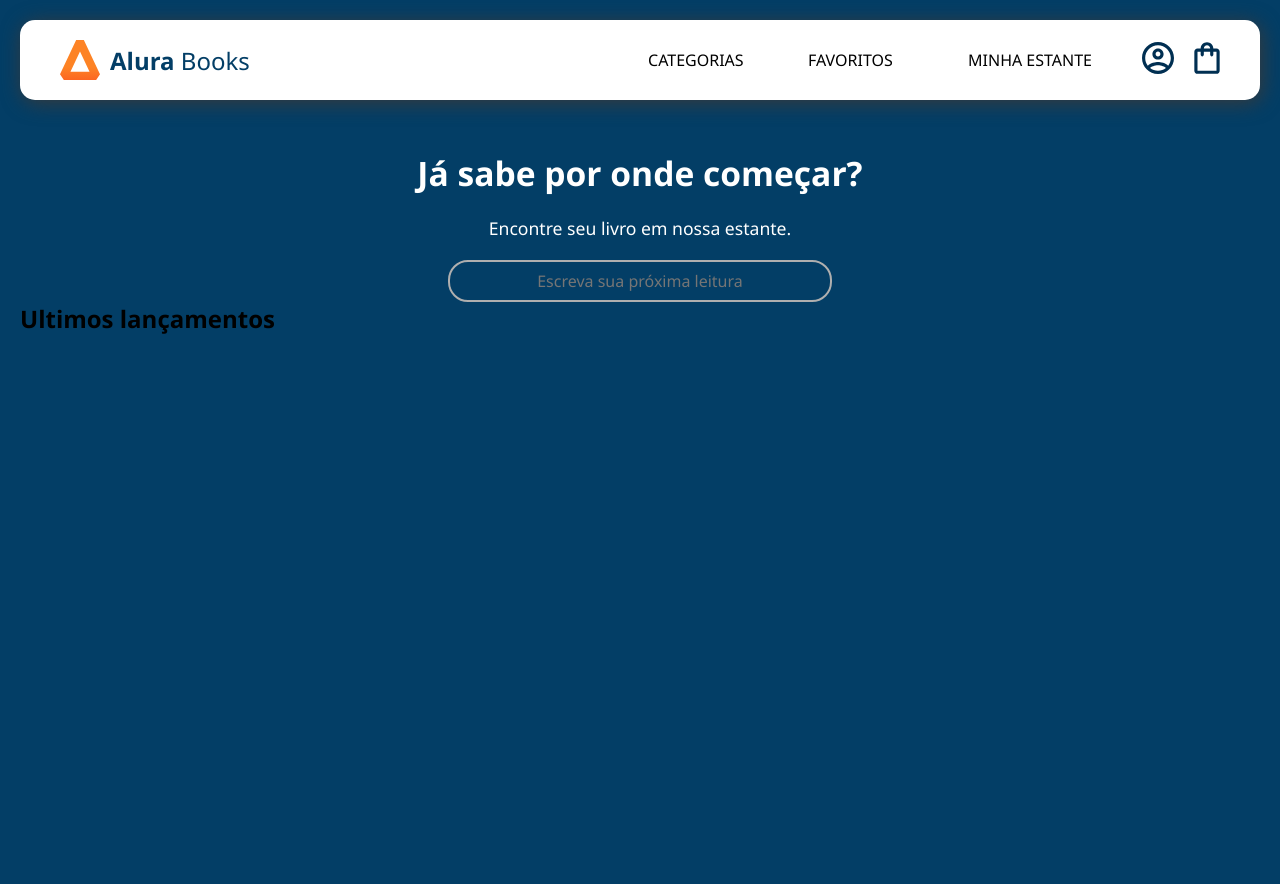
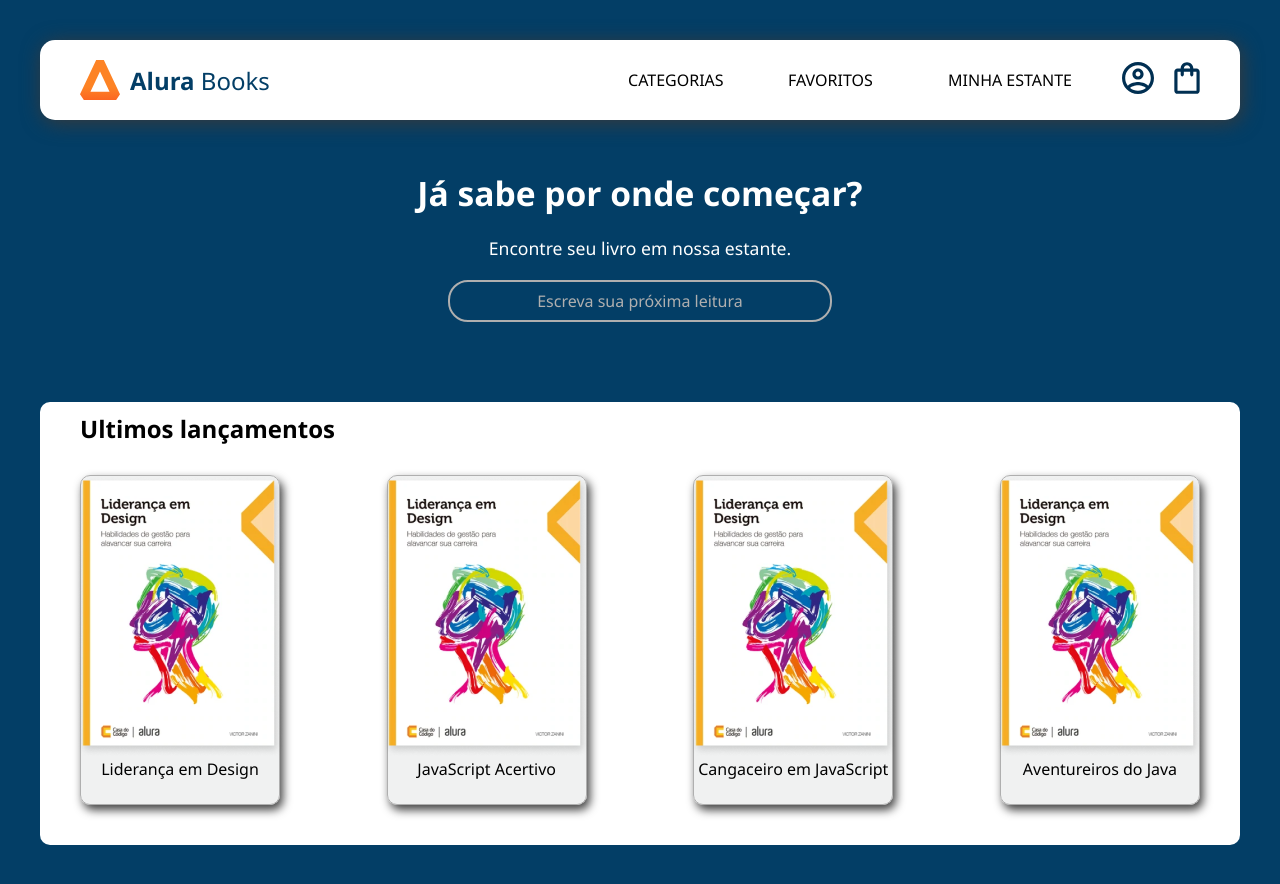
Before and after one commit to marceloguima/alura-books, a React (Vite) app: page / in a window 1280 px wide. Shown: the top 884 px of the page. Before the commit the page ends 800 px from the top, so only its background shows below. Built offline with nearby package versions, Linux system fonts and the light colour scheme.

Commit message:
criada a seção de Últimos lançamentos

```diff
--- a/src/App.css
+++ b/src/App.css
@@ -1,3 +1,3 @@
 .app{
-    padding: 20px;
+    padding: 40px;
 }
--- a/src/componentes/Input/style.css
+++ b/src/componentes/Input/style.css
@@ -14,6 +14,10 @@
 .campo-pesquisa:focus {
     outline: none;
     background: #1d1d1d48;
+}
+
+.campo-pesquisa::placeholder{
+    color: #afafaf;
 }
 
 @media(max-width: 900px){
--- a/src/componentes/Pesquisa/index.jsx
+++ b/src/componentes/Pesquisa/index.jsx
@@ -7,7 +7,7 @@ function Pesquisa() {
     const [livrosPesquisados, setLivrosPesquisados] = useState([]);
 
     return (
-        <section className="titleSection">
+        <section className="pesquisar">
             <h2>Já sabe por onde começar?</h2>
             <h3>Encontre seu livro em nossa estante.</h3>
             <Input
@@ -21,11 +21,13 @@ function Pesquisa() {
                 }}
             />
             {livrosPesquisados.map(livros =>(
-                <div className="livros-buscados">
-                    <img src={livros.src} alt={"livro " + livros.nome} />
-                    <p>{livros.nome}</p>
+                <div className="secao-pesquisados">
+                    <div className="card">
+                        <img src={livros.src} alt={"livro " + livros.nome} />
+                        <p>{livros.nome}</p>
+                    </div>
                 </div>
-            ))}
+                ))}
         </section>
     );
 }
--- a/src/componentes/Pesquisa/style.css
+++ b/src/componentes/Pesquisa/style.css
@@ -1,4 +1,4 @@
-.titleSection {
+.pesquisar {
     width: 100%;
     display: flex;
     gap: 20px;
@@ -6,26 +6,36 @@
     align-items: center;
     justify-content: center;
     color: #fff;
+
     margin-top: 50px;
 }
 
-.titleSection h2 {
+.pesquisar h2 {
     font-size: 2.1rem;
 }
 
-.titleSection h3 {
+.pesquisar h3 {
     font-size: 1.1rem;
     font-weight: 400;
 }
 
-.livros-buscados {
+.card {
     border: solid 1px #afafaf;
-    background-color: #27272741;
+    background-color: #ebececbb;
     border-radius: 10px;
     display: flex;
     flex-direction: column;
     align-items: center;
-    padding: 10px;
     box-shadow: 3px 5px 10px #424242;
+    width: 200px;
+    height: 330px;
 
 }
+
+.secao-pesquisados{
+    width: 100%;
+    height: 100vh;
+   display: flex;
+   justify-content: center;
+
+}
--- /dev/null
+++ b/src/componentes/UltimosLancamentos/dadosUltimosLancamentos.jsx
@@ -0,0 +1,8 @@
+import livro from "../../images/livro.png"
+
+export const livros = [
+     {nome: "Liderança em Design", id: 1, src: livro},
+        {nome: "JavaScript Acertivo", id: 2, src: livro},
+        {nome: "Cangaceiro em JavaScript", id: 3, src: livro},
+        {nome: "Aventureiros do Java", id: 4, src: livro},
+]
--- a/src/componentes/UltimosLancamentos/index.jsx
+++ b/src/componentes/UltimosLancamentos/index.jsx
@@ -1,9 +1,24 @@
+import "./style.css";
+import { livros } from "./dadosUltimosLancamentos";
 
-function UltimosLancamentos(){
-    return(
-        <div className="content-ultimos-lancamentos">
+function UltimosLancamentos() {
+    return (
+        <section className="content-ultimos-lancamentos">
+            <div className="title">
             <h2>Ultimos lançamentos</h2>
-        </div>
-    )
+            </div>
+
+            <div className="cards">
+                {livros.map(livros => (
+            <div className="card">
+                    <img src={livros.src} />
+                <p>{livros.nome}</p>
+            </div>
+                ))}
+            </div>
+
+
+        </section>
+    );
 }
-export default UltimosLancamentos
+export default UltimosLancamentos;
--- a/src/componentes/UltimosLancamentos/style.css
+++ b/src/componentes/UltimosLancamentos/style.css
@@ -1,5 +1,18 @@
 .content-ultimos-lancamentos {
-    width: 80%;
-    height: 500px;
-    background-color: aliceblue;
+    width: 100%;
+    height: auto;
+    background: #fff;
+    border-radius: 10px;
+    padding: 10px 40px;
+    margin: 80px auto;
+    display: flex;
+    flex-direction: column;
 }
+
+.cards{
+    display: flex;
+   justify-content: space-between;
+   width: 100%;
+   flex-wrap: wrap;
+   padding: 30px 0;
+}
```
